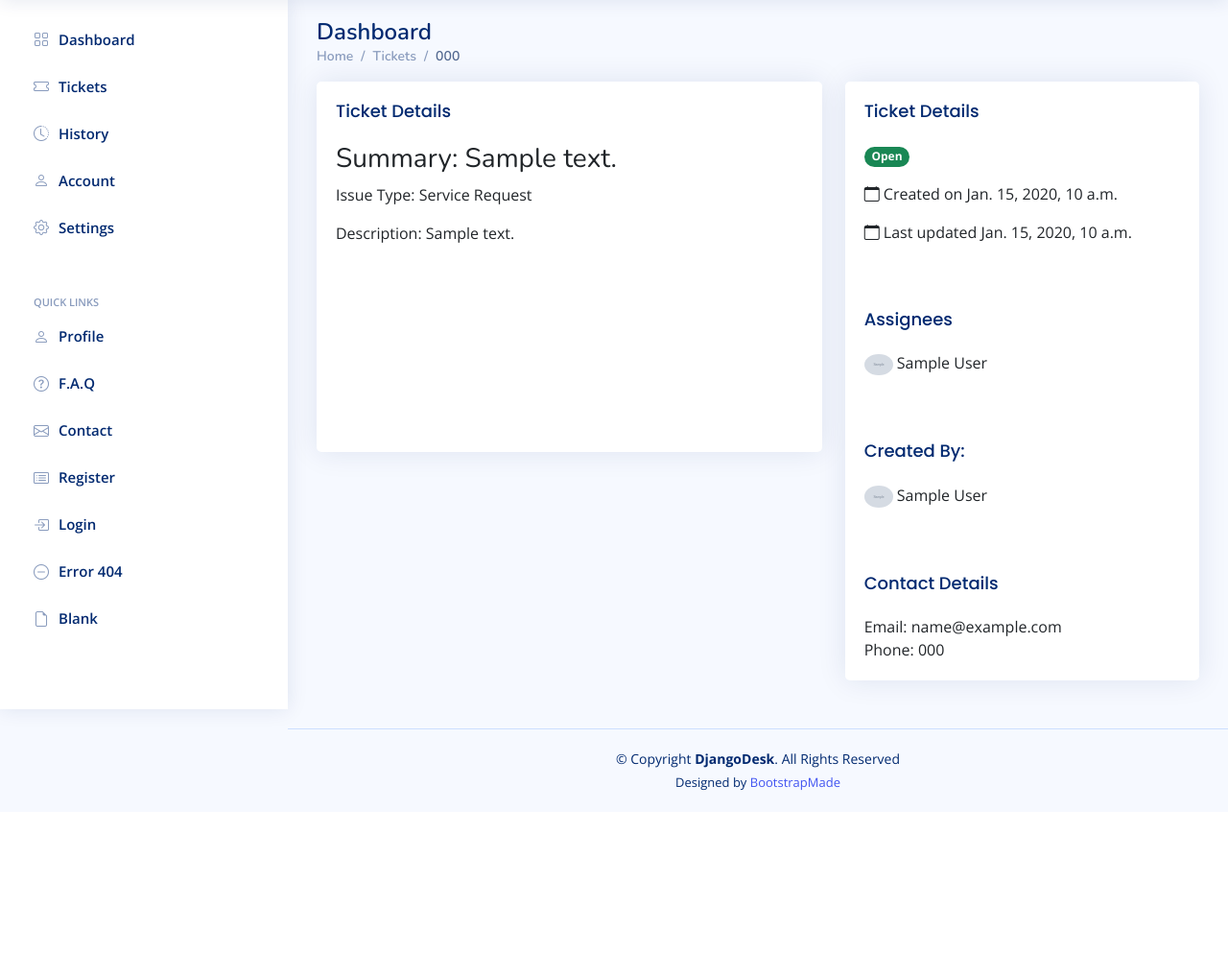
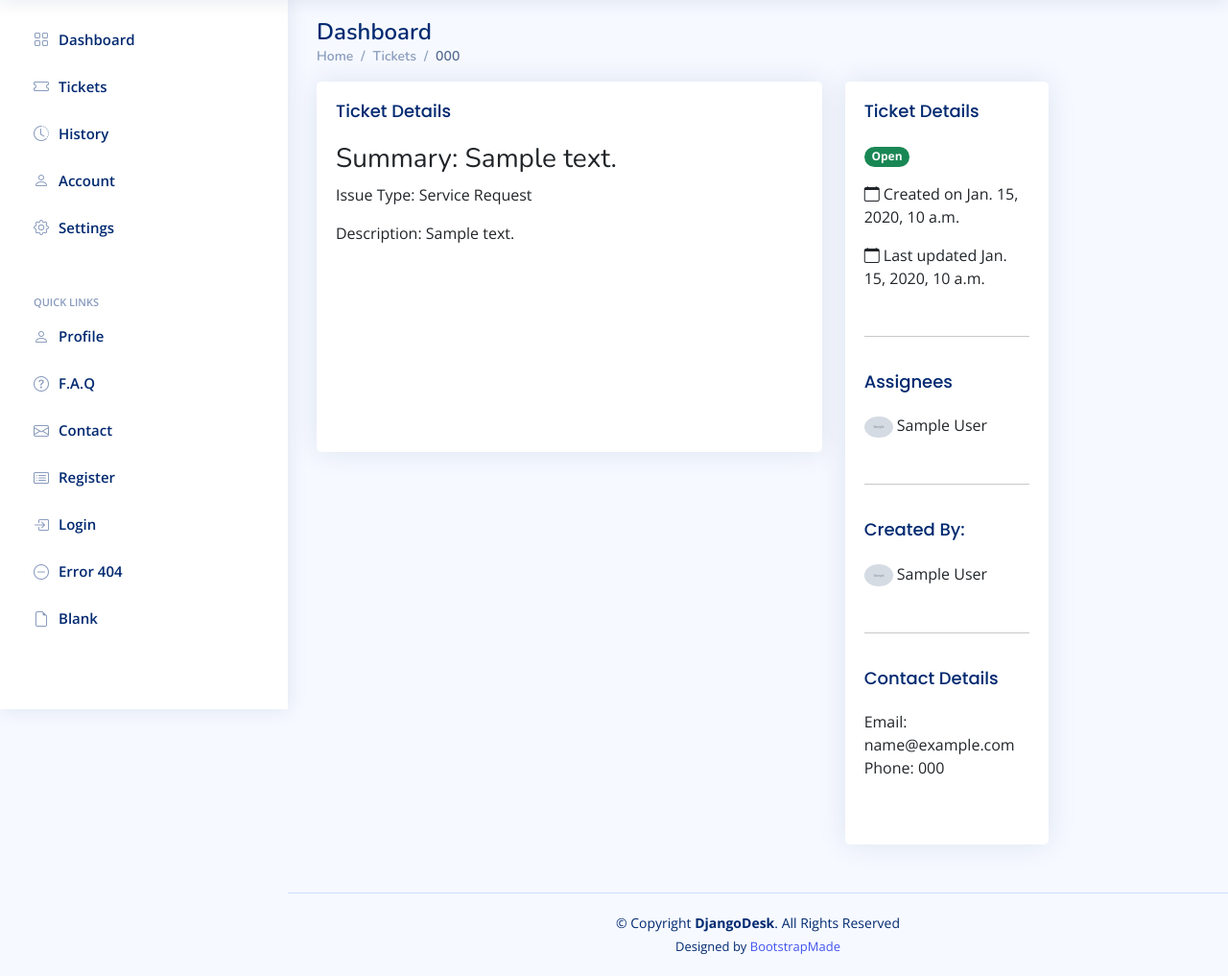
Before and after one commit to fredrickdave/DjangoDesk, a Django app: page /tickets/details/000/ in a window 1280 px wide. Shown: the part 61-1078 px from the top of the page at 96% size. Before the commit the page ends 885 px from the top, so only its background shows below. Run offline with Django 4.2, Linux system fonts and the light colour scheme; a user stored in the database is signed in; tables that the repository leaves empty hold one stand-in row (values such as "Sample post"); grey boxes marked "Sample" are stand-in pictures.

Commit message:
Adjust layout of ticket details page

```diff
--- a/apps/tickets/templates/tickets/ticket-detail.html
+++ b/apps/tickets/templates/tickets/ticket-detail.html
@@ -31,29 +31,43 @@
                 </div>
             </div>
 
-            <div class="col-lg-5">
+            <div class="col-lg-3">
                 <div class="card">
                     <div class="card-body">
+                        <div class="mb-5">
                             <h5 class="card-title">Ticket Details</h5>
                             <p class="badge rounded-pill text-bg-success">{{ selected_ticket.status }}</p>
                             <p class=""><i class="bi bi-calendar"></i> Created on {{ selected_ticket.created_at }}</p>
                             <p class=""><i class="bi bi-calendar"></i> Last updated {{ selected_ticket.updated_at }}</p>
+                        </div>
 
-                        <h5 class="card-title mt-5">Assignees</h5>
+                        <hr class="">
+
+                        <div class="mb-5">
+                            <h5 class="card-title ">Assignees</h5>
                             {% if selected_ticket.assigned_agent.avatar %}
                             <img src="{{ selected_ticket.assigned_agent.avatar.url }}" alt="Profile" class="rounded-circle asignee-avatar" />
                             {{ selected_ticket.assigned_agent.get_full_name }}
                             {% endif %}
+                        </div>
 
-                        <h5 class="card-title mt-5">Created By:</h5>
+                        <hr class="">
+
+                        <div class="mb-5">
+                            <h5 class="card-title">Created By:</h5>
                             {% if selected_ticket.created_by.avatar %}
                             <img src="{{ selected_ticket.created_by.avatar.url }}" alt="Profile" class="rounded-circle asignee-avatar" />
                             {{ selected_ticket.created_by.get_full_name }}
                             {% endif %}
+                        </div>
 
-                        <h5 class="card-title mt-5">Contact Details</h5>
+                        <hr class="">
+
+                        <div class="mb-5">
+                            <h5 class="card-title">Contact Details</h5>
                             <div>Email: {{selected_ticket.created_by.email}}</div>
                             <div>Phone: {{selected_ticket.created_by.phone}}</div>
+                        </div>
                     </div>
                 </div>
             </div>
```
Lines whose indentation alone changed are shown as unchanged.
